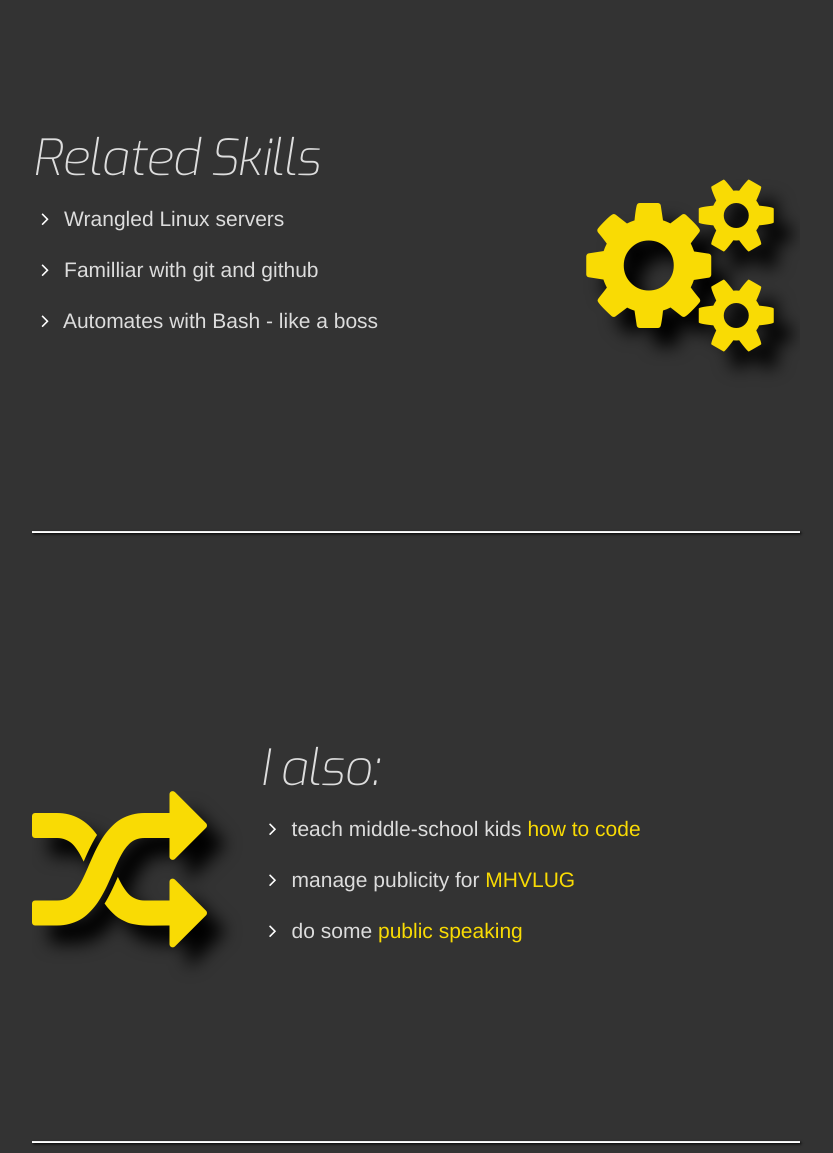
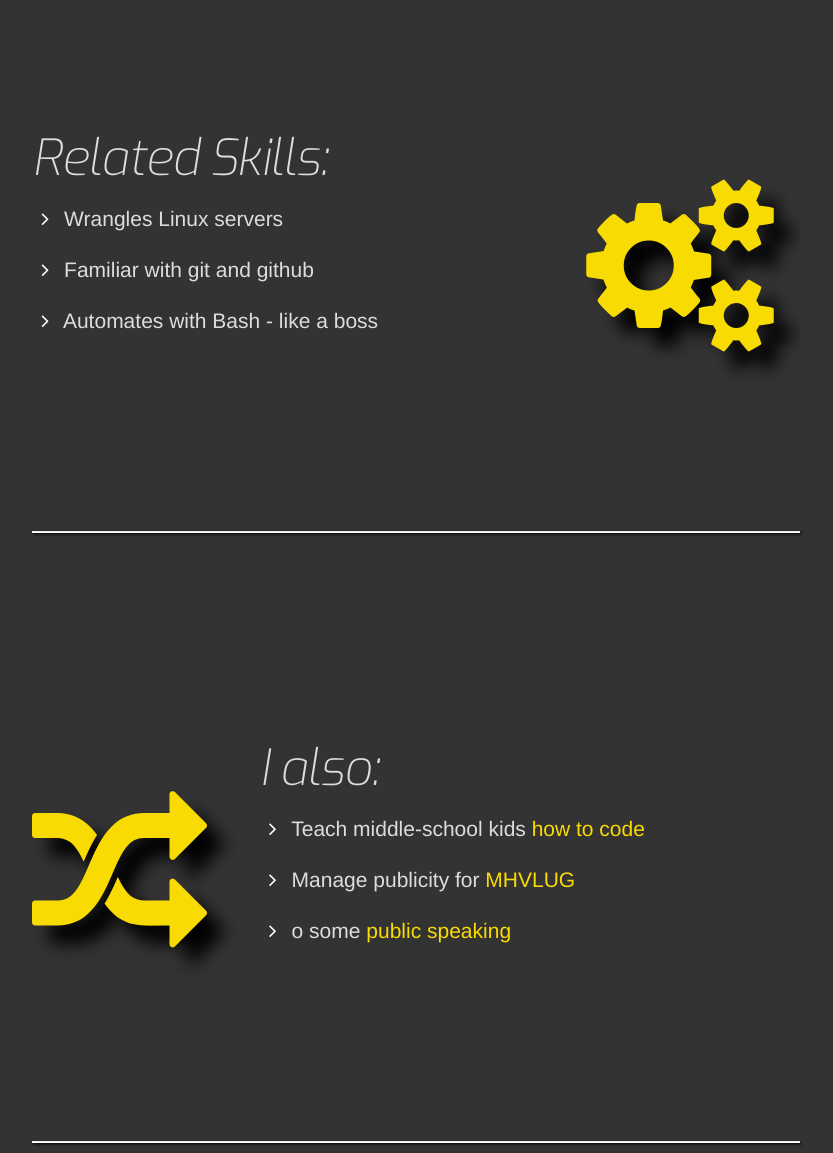
Before and after one commit to aljachimiak/resume, a plain HTML site: page index.html in a window 1280 px wide. Shown: the part 1084-2237 px from the top of the page, without its empty margins (224-1057 px from the left). Drawn offline with Linux system fonts and the light colour scheme; a web font is replaced by a local one.

Commit message:
fixed a spelling error and some other index.html inconsistancies

```diff
--- a/index.html
+++ b/index.html
@@ -40,8 +40,6 @@
  			<div class = 'white'>
 	 		</div>
 	 	<div class = 'inner'>
-
-
 
 			<div class = "span6" id="left-phone">
 			  <div class="accordion-group">
@@ -118,18 +116,11 @@
 				</div>
 			</div>
 		</div> <!-- inner -->
-	<!-- </div> /face-bg -->
 </div> <!-- /row-fluid -->
 
 <div class = "inner">
  <img class = "img-move1 img-move2 hidden-phone inner"  src="img/al-head-square-wide-btr.png">
 </div>
-
-				<!--<div id="face-container inner">
-					  <img  class = "img-move1 img-move2 visible-phone" src="img/al-head-square.png" alt="al's head">
-				</div>-->
-
-
 
 <div class = "footer hidden-phone img-move1" id="foot-id">
 	<div class = 'inner'>
@@ -150,10 +141,10 @@
 
       <div class="featurette">
         <i class="featurette-image pull-right icon-cogs footer-icon"></i>
-        <h2 class="featurette-heading h2d">Related Skills  <span class="muted"></span></h2>
+        <h2 class="featurette-heading h2d">Related Skills:  <span class="muted"></span></h2>
 				<ul class = "lead">
-					<li><i class = "icon-angle-right social-i"></i>  Wrangled Linux servers</li>
-					<li><i class = "icon-angle-right social-i"></i>  Familliar with git and github</li>
+					<li><i class = "icon-angle-right social-i"></i>  Wrangles Linux servers</li>
+					<li><i class = "icon-angle-right social-i"></i>  Familiar with git and github</li>
 					<li><i class = "icon-angle-right social-i"></i>  Automates with Bash - like a boss</li>
 
 				</ul>
@@ -165,11 +156,11 @@
         <i class="featurette-image pull-left icon-random footer-icon"></i>
         <h2 class="featurette-heading h2d">I also:<span class="muted"></span></h2>
 				<ul class = "lead">
-					<li><i class = "icon-angle-right social-i"></i>  teach middle-school kids
+					<li><i class = "icon-angle-right social-i"></i>  Teach middle-school kids
 						<a href='http://codecademy.com' target="blank">how to code</a></li>
-					<li><i class = "icon-angle-right social-i"></i>  manage publicity for
+					<li><i class = "icon-angle-right social-i"></i>  Manage publicity for
 						<a href='http://mhvlug.org' target="blank">MHVLUG</a></li>
-					<li><i class = "icon-angle-right social-i"></i>  do some
+					<li><i class = "icon-angle-right social-i"></i>  o some
 					<a href='http://www.ohiolinux.org/talks#AMAHI' target="blank"> public speaking </a></li>
 				</ul>
       </div>
```
